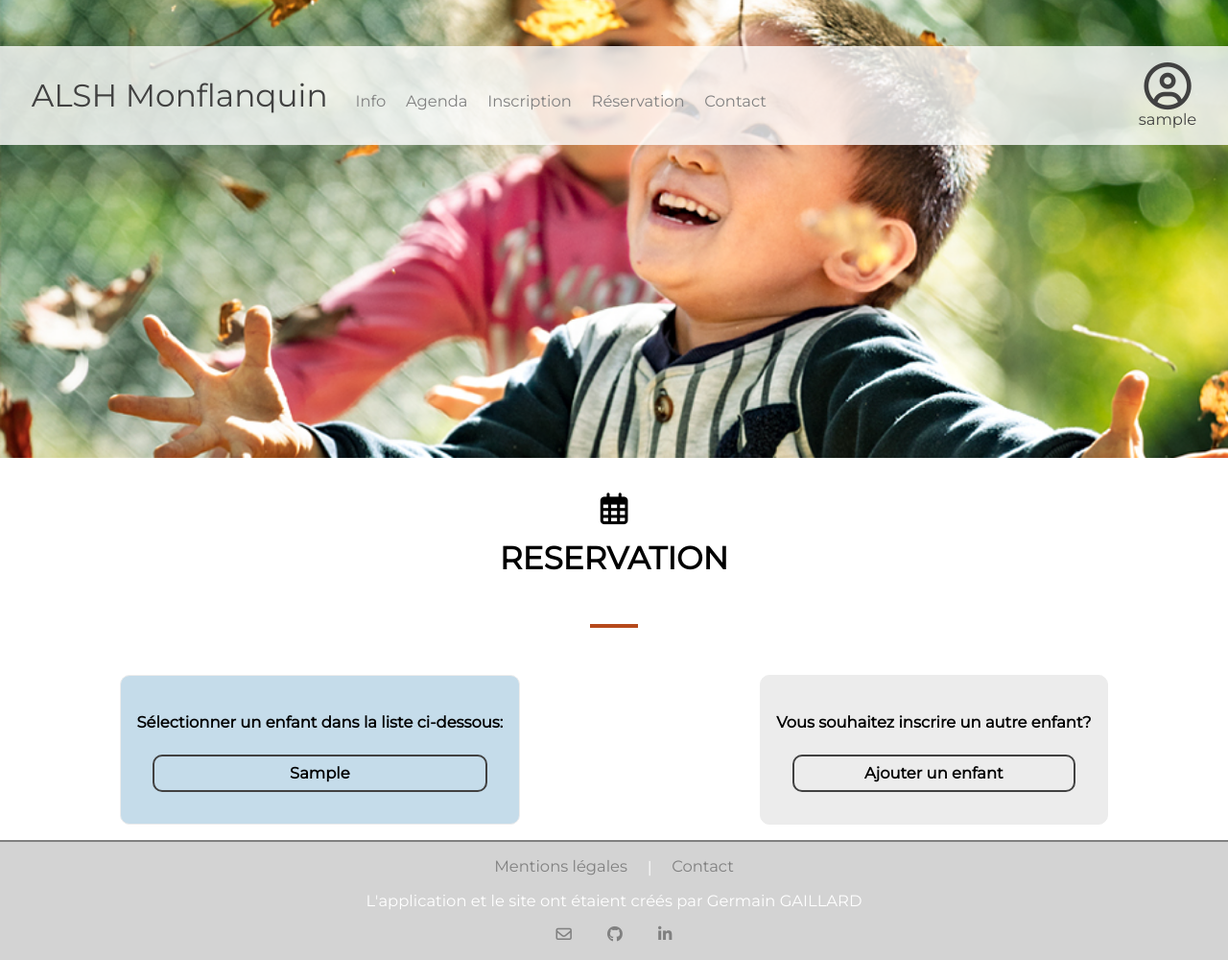
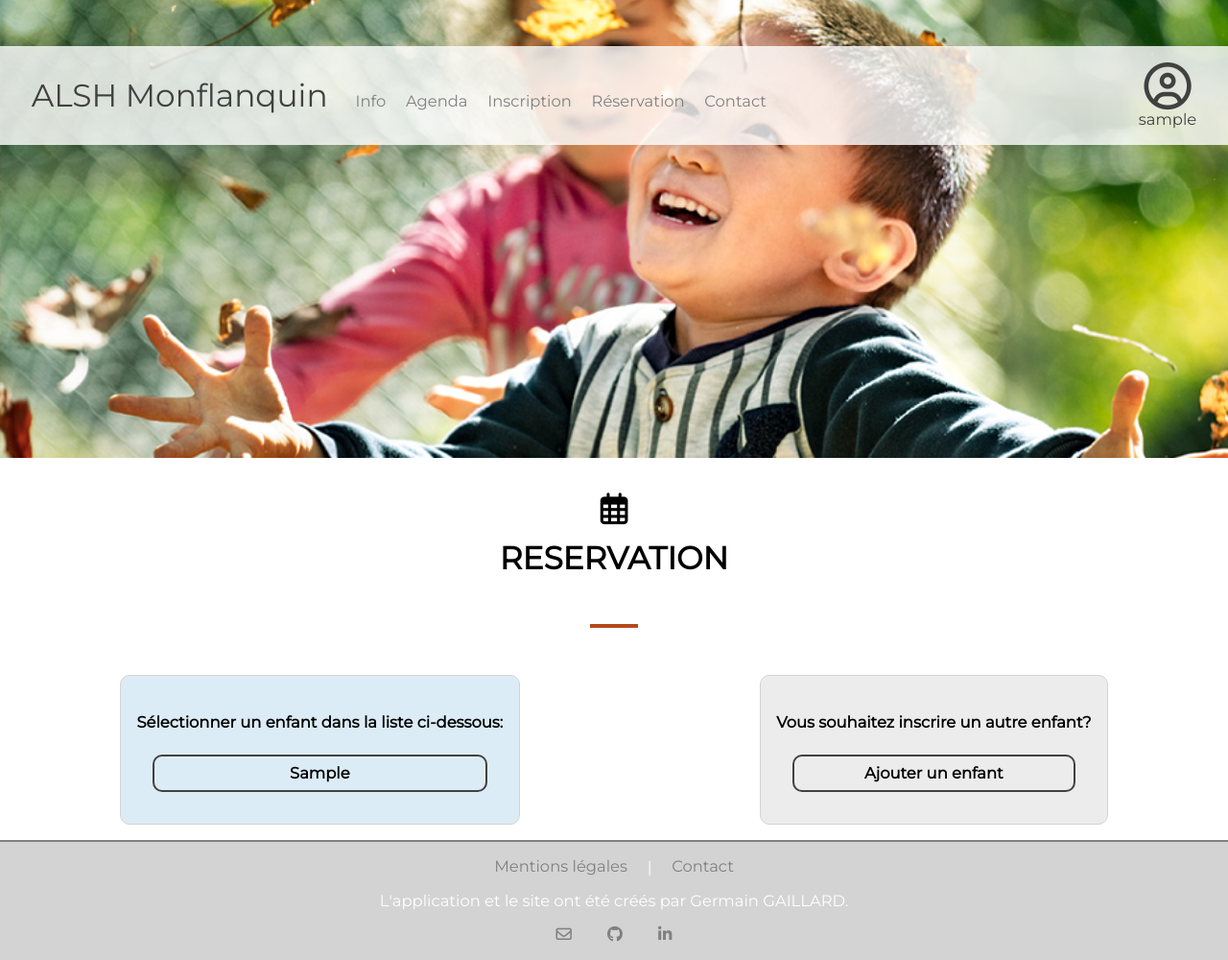
Before and after one commit to gaillard-germain/Hazel, a Django app: page /booking/select_child in a window 1280 px wide. Shown: the part 1-1001 px from the top of the page at 96% size. Run offline with Django 3.2, Linux system fonts and the light colour scheme; the first user in the database is signed in; tables that the repository leaves empty hold one stand-in row (Sample ...); some libraries are stand-ins or nearby versions.

Commit message:
enhanced style.

```diff
--- a/home/static/home/css/styles.css
+++ b/home/static/home/css/styles.css
@@ -1,12 +1,12 @@
 @charset "UTF-8";
 
 :root {
-  --lightblue: #c5dcea;
+  --lightblue: #dcecf6;
   --blue: #79a7c5;
   --darkblue: #285a7b;
   --red: #b6491b;
   --green: #c6e293;
-  --orange: #e09b31;
+  --orange: #f3d389;
   --darkorange: #c5821c;
   --yellow: #f3e9ad;
   --lightgrey: #ececec;
@@ -330,7 +330,7 @@ header {
 }
 
 .rounded-borders {
-  border: 1px solid var(--lightgrey);
+  border: 1px solid lightgrey;
   border-radius: 10px;
 }
 
--- a/home/templates/home/base.html
+++ b/home/templates/home/base.html
@@ -53,7 +53,7 @@
       <a href="{% url 'home:legal_notice' %}">Mentions légales</a>
       <span> | </span>
       <a href="/#contact">Contact</a>
-      <p>L'application et le site ont étaient créés par Germain GAILLARD</p>
+      <p>L'application et le site ont été créés par Germain GAILLARD.</p>
       <a href="mailto:gaillard.germain@gmail.com"><i class="far fa-envelope"></i></a>
       <a href="https://github.com/screw-pack" target="_blank" rel="noopener noreferrer"><i class="fab fa-github"></i></a>
       <a href="https://www.linkedin.com/in/gaillard-germain-2301861b4/" target="_blank" rel="noopener noreferrer"><i class="fab fa-linkedin-in"></i></a>
```
Also changed, not shown: other parts of home/static/home/css/styles.css (+2 -2 lines).
